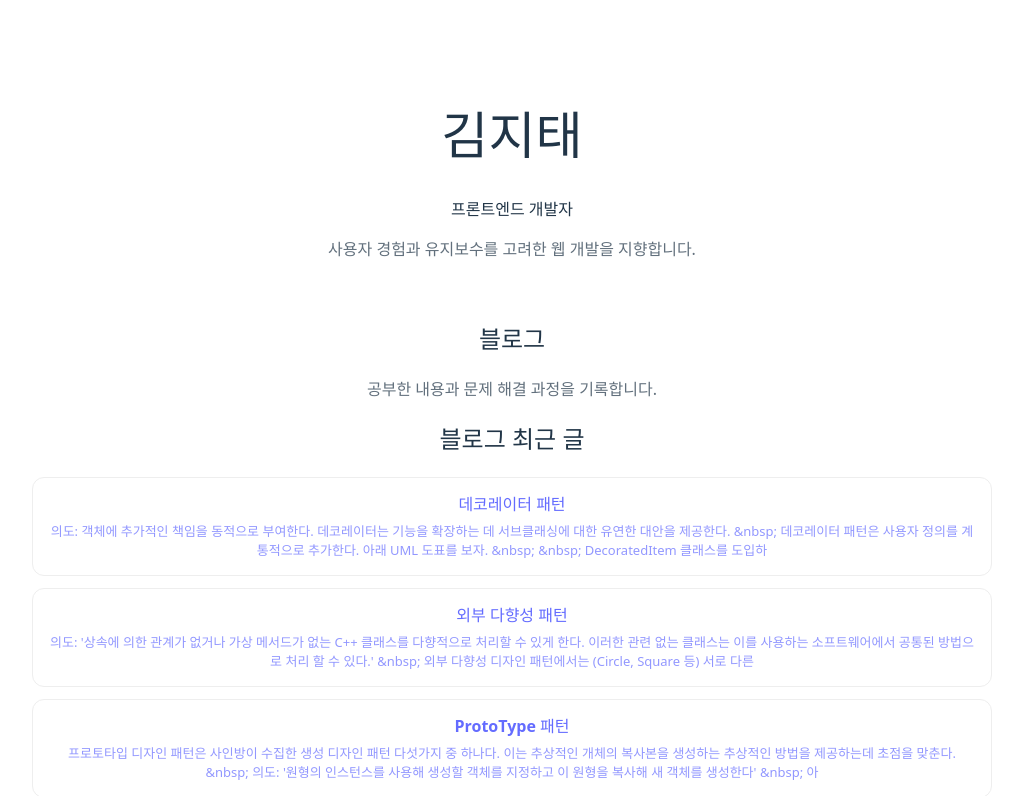
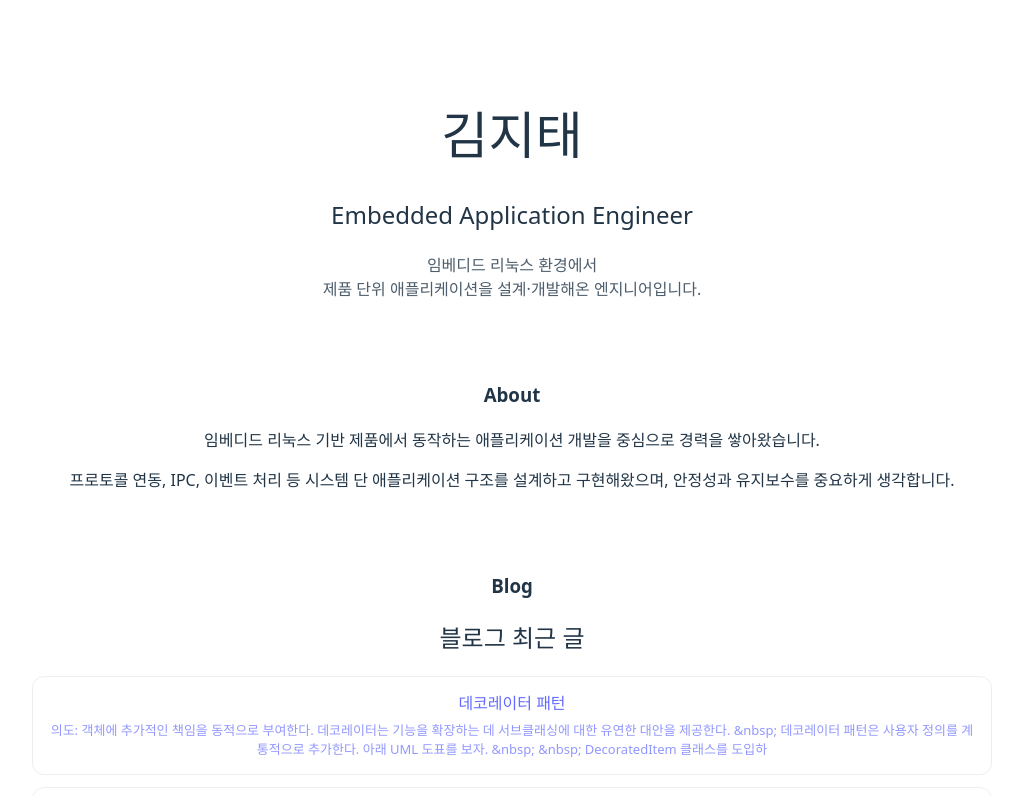
Before and after one commit to KJT9109/myPortfolio, a React (Vite) app: page / in a window 1280 px wide. Shown: the top 796 px of the page, without its empty margins (128-1151 px from the left). Built offline with nearby package versions, Linux system fonts and the light colour scheme.

Commit message:
feat: portfolio as embedded application engineer

```diff
--- a/src/App.jsx
+++ b/src/App.jsx
@@ -3,24 +3,34 @@ import "./App.css";
 
 function App() {
   return (
-    <main style={{ padding: 40, maxWidth: 960, margin: "0 auto" }}>
-      <header style={{ marginBottom: 60 }}>
+    <main style={{ maxWidth: 960, margin: "0 auto", padding: 40 }}>
+      <header style={{ marginBottom: 80 }}>
         <h1>김지태</h1>
-        <p>프론트엔드 개발자</p>
-        <p style={{ opacity: 0.7 }}>
-          사용자 경험과 유지보수를 고려한 웹 개발을 지향합니다.
+        <h2 style={{ fontWeight: 400 }}>Embedded Application Engineer</h2>
+        <p style={{ marginTop: 20, opacity: 0.8 }}>
+          임베디드 리눅스 환경에서<br />
+          제품 단위 애플리케이션을 설계·개발해온 엔지니어입니다.
         </p>
       </header>
 
       <section style={{ marginBottom: 80 }}>
-        <h2>블로그</h2>
-        <p style={{ opacity: 0.7 }}>
-          공부한 내용과 문제 해결 과정을 기록합니다.
+        <h3>About</h3>
+        <p>
+          임베디드 리눅스 기반 제품에서 동작하는 애플리케이션 개발을
+          중심으로 경력을 쌓아왔습니다.
         </p>
+        <p>
+          프로토콜 연동, IPC, 이벤트 처리 등 시스템 단 애플리케이션 구조를
+          설계하고 구현해왔으며, 안정성과 유지보수를 중요하게 생각합니다.
+        </p>
+      </section>
+
+      <section style={{ marginBottom: 80 }}>
+        <h3>Blog</h3>
         <BlogPreview />
       </section>
 
-      <footer style={{ marginTop: 80, opacity: 0.6 }}>
+      <footer style={{ marginTop: 100, opacity: 0.6 }}>
         © {new Date().getFullYear()} 김지태
       </footer>
     </main>
```
